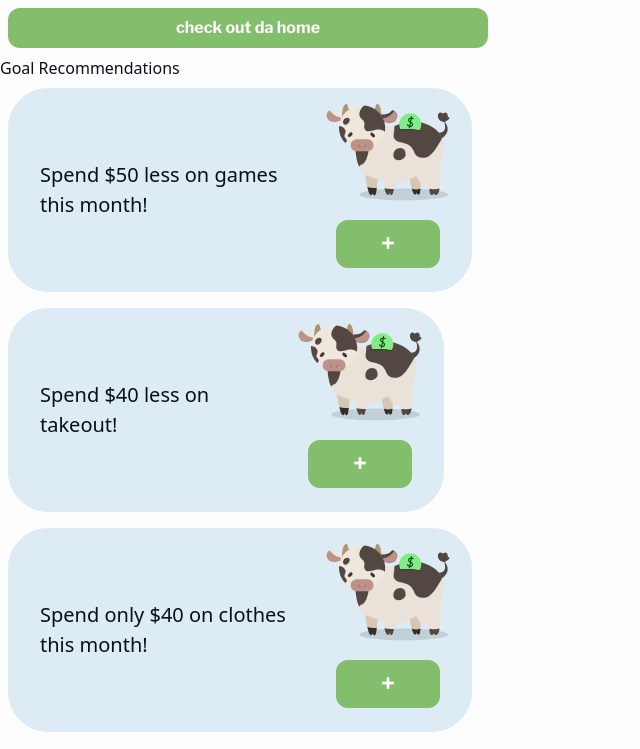
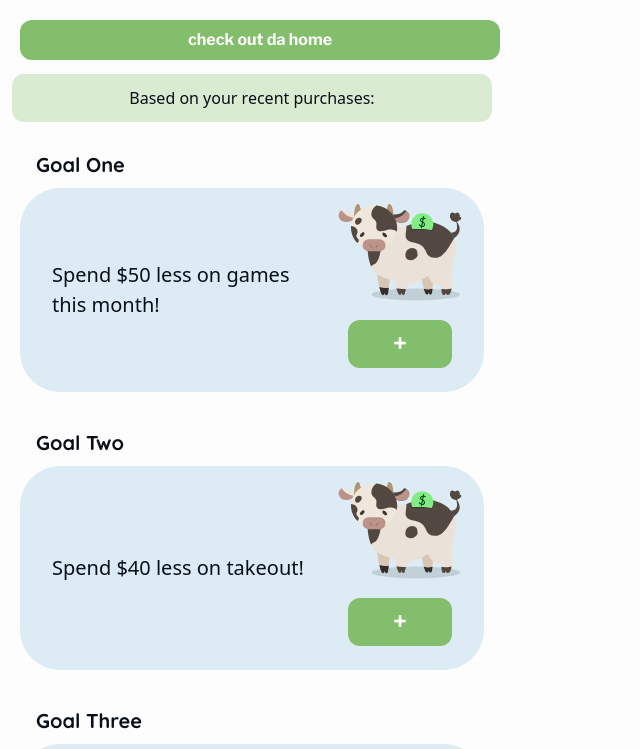
Before and after one commit to AlyssaHug/Design02_App, a Next.js app: page /Goals/GoalRecs in a window 1280 px wide. Shown: the top 749 px of the page, without its empty margins (0-640 px from the left). Built offline with nearby package versions, Linux system fonts and the light colour scheme.

Commit message:
start reward  cards + reward pages

```diff
--- a/app/Goals/GoalRecs/page.js
+++ b/app/Goals/GoalRecs/page.js
@@ -1,5 +1,10 @@
 import { GoalCow } from "@/app/ui/GoalCards/GoalCards";
 import Button from "@/app/ui/Buttons/Buttons";
+import styles from "@/app/Goals/GoalRecs/styles.module.css";
+import { Libre_Franklin } from "next/font/google";
+const libreFranklin = Libre_Franklin({
+    variable: "--font-libre-franklin",
+});
 export default function page() {
     return (
         <div>
@@ -8,25 +13,38 @@ export default function page() {
                 value='check out da home'
                 href='/'
             />
-            <h1>Goal Recommendations</h1>
+            <div className={styles.info}>
+                <h3>Based on your recent purchases:</h3>
+            </div>
+            <div className={styles.item}>
                 <GoalCow
+                    title='Goal One'
                     type='goalCow'
                     value='Spend $50 less on games this month!'
                     text='+'
                     imageSrc='/moomoonormal.svg'
                 />
+            </div>
+            <div className={styles.item}>
                 <GoalCow
+                    className={styles.item}
+                    title='Goal Two'
                     type='goalCow'
                     value='Spend $40 less on takeout!'
                     text='+'
                     imageSrc='/moomoonormal.svg'
                 />
+            </div>
+            <div className={styles.item}>
                 <GoalCow
+                    className={styles.item}
+                    title='Goal Three'
                     type='goalCow'
                     value='Spend only $40 on clothes this month!'
                     text='+'
                     imageSrc='/moomoonormal.svg'
                 />
             </div>
+        </div>
     );
 }
--- /dev/null
+++ b/app/Goals/GoalRecs/styles.module.css
@@ -0,0 +1,20 @@
+.info {
+    text-align: center;
+    padding: 12px;
+    background-color: #d9ebd1;
+    border-radius: 12px;
+    font-size: 16px;
+    font-family: var(--font-libreFranklin);
+    margin-top: 14px;
+    margin-bottom: 14px;
+}
+html {
+    display: flex;
+    flex-direction: column;
+    justify-content: center;
+    margin: 12px;
+}
+.item {
+    margin-top: 28px;
+    margin-bottom: 28px;
+}
--- /dev/null
+++ b/app/Rewards/page.js
@@ -0,0 +1,11 @@
+import RewardClaim from "../ui/Reward/Reward";
+export default function page() {
+    return (
+        <div>
+            <RewardClaim
+                coin='05'
+                value='Daily Sign-in'
+            />
+        </div>
+    );
+}
--- a/app/page.js
+++ b/app/page.js
@@ -15,7 +15,11 @@ function page() {
                 value='check out da goals'
                 href='Goals'
             />
-
+            <Button
+                color='light'
+                value='check out da Rewards'
+                href='Rewards'
+            />
             <ToggleButton />
             <GoalProgress
                 value='Goal Progress'
@@ -54,10 +58,8 @@ function page() {
                 <GoalRecs value='Spend $50 less on games!' />
             </div>
             <div className='checkMoo'>
-                <div className={styles.subheaderContent}>
-                    <h3 className='subheader'>Your cow friend!</h3>
-                </div>
                 <GoalCow
+                    title='Your Cow Friend!'
                     type='goalCow'
                     value='Check on MooMoo!'
                     text='Go!'
--- a/app/ui/GoalCards/GoalCards.js
+++ b/app/ui/GoalCards/GoalCards.js
@@ -113,7 +113,7 @@ export function GoalRecs({ value, type, size, imageSrc, desc, desc2 }) {
         </div>
     );
 }
-export function GoalCow({ value, type, imageSrc, text }) {
+export function GoalCow({ value, type, imageSrc, text, title }) {
     const goalCowClasses = classNames(
         styles.goalCow,
         quicksand.variable,
@@ -124,6 +124,7 @@ export function GoalCow({ value, type, imageSrc, text }) {
     );
     return (
         <div className={styles.goalCow}>
+            <h3 className={styles.subheader}>{title}</h3>
             <div className={styles.cowContent}>
                 <p className={styles.cowText}>{value}</p>
                 <div className={styles.imageStack}>
--- a/app/ui/GoalCards/GoalCards.module.css
+++ b/app/ui/GoalCards/GoalCards.module.css
@@ -29,7 +29,12 @@
     padding-bottom: 6px;
 }
 /*======Goals======*/
-
+.subheader {
+    font-size: 20px;
+    font-weight: bold;
+    font-family: var(--font-quicksand);
+    padding-left: 24px;
+}
 .goal {
     background-color: #dcebf4;
     border-radius: 30px;
@@ -97,6 +102,7 @@
 /*===Cards with moomoo===*/
 .goalCow {
     display: inline-block;
+    min-width: 480px;
 }
 .cowContent {
     margin: 8px;
--- /dev/null
+++ b/app/ui/Reward/Reward.js
@@ -0,0 +1,17 @@
+import Button from "../Buttons/Buttons";
+import classNames from "classnames";
+import styles from "@/app/ui/Reward/Reward.module.css";
+
+export default function RewardClaim({ value, coin }) {
+    return (
+        <div className={styles.container}>
+            <h3 className={styles.name}>{value}</h3>
+            <p classname={styles.coin}>{coin} coins</p>
+            <Button
+                className={styles.button}
+                color='light'
+                value='Redeem'
+            />
+        </div>
+    );
+}
--- /dev/null
+++ b/app/ui/Reward/Reward.module.css
@@ -0,0 +1,17 @@
+.container {
+    background-color: #c6e1bb;
+    display: flex;
+    flex-direction: row;
+    border-radius: 30px;
+    align-items: center;
+}
+.button {
+    padding: 8px;
+}
+.name {
+    flex: 0 0 60%;
+    font-size: 20px;
+    padding: 16px;
+    padding-left: 20px;
+    font-family: var(--font-libre-franklin);
+}
```
Lines whose indentation alone changed are shown as unchanged.
